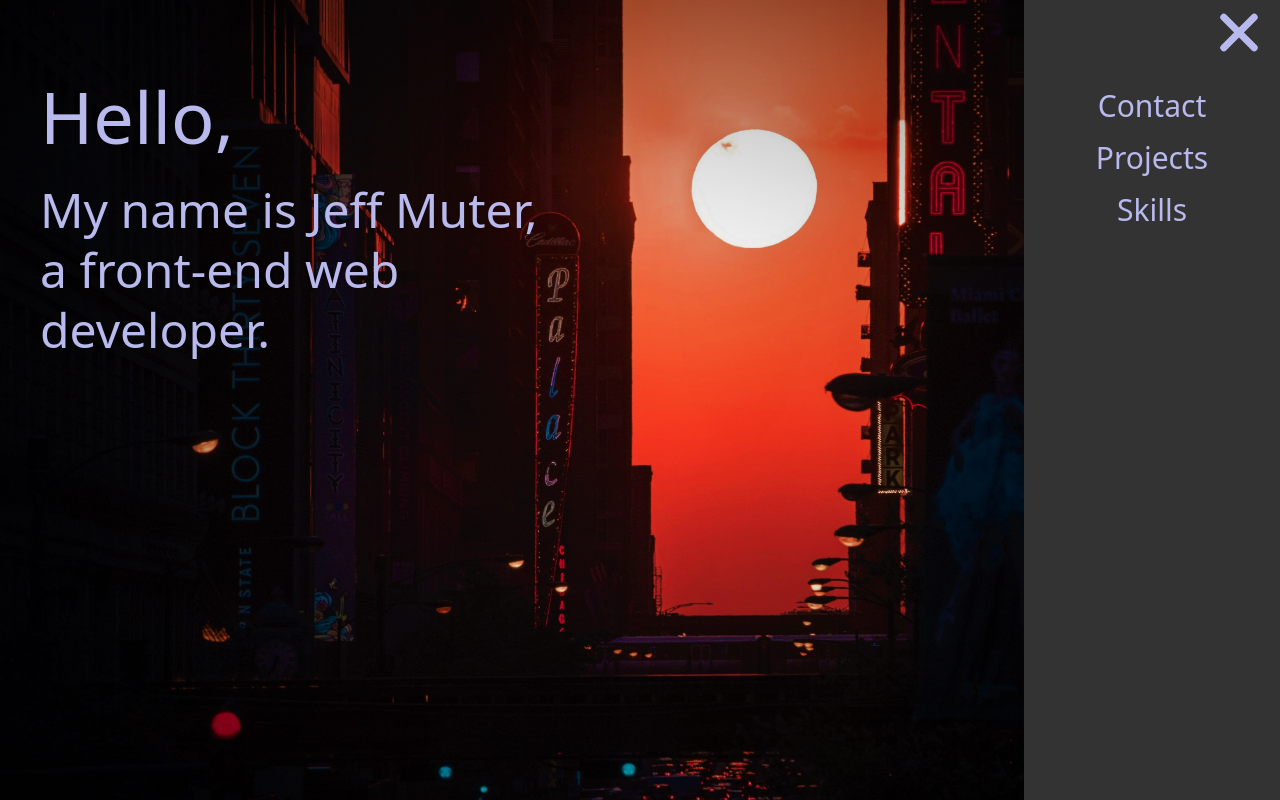
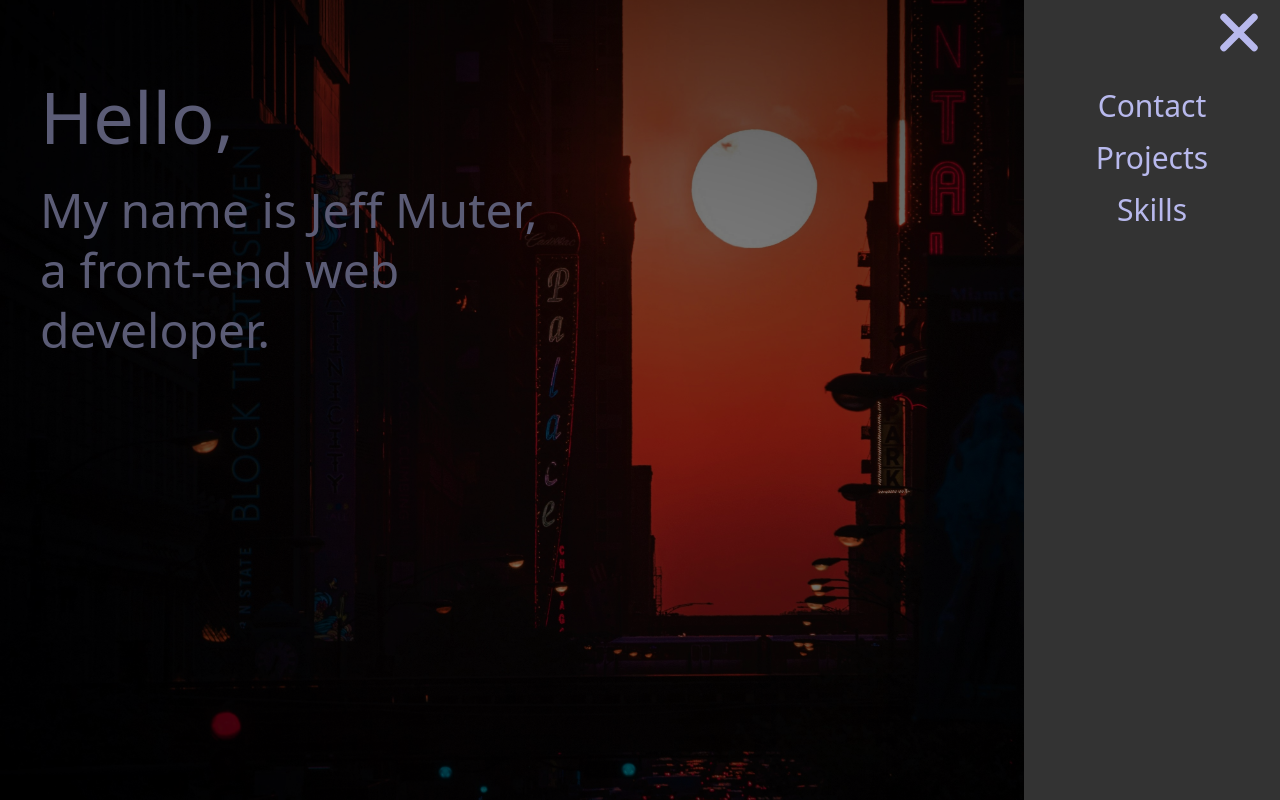
Before and after one commit to JeffMuter/jeffmuter-portfolio, a React (Create React App) app: page / in a window 1280 px wide. Both pictures are taken after a click on the element 1239 px from the left and 31 px from the top of the page. Shown: the top 800 px of the page. Built offline with nearby package versions, Linux system fonts and the light colour scheme.

Commit message:
tint when sidebar open

```diff
--- a/src/components/About/About.js
+++ b/src/components/About/About.js
@@ -3,8 +3,11 @@
 import { useState, useEffect } from "react";
 
 const About = (props) => {
+  //intro section that says who I am, what I do, and has a nice background image
+  //state change to check for mobile
   const [isMobile, setIsMobile] = useState(false);
 
+  //effect to check for the screen size.
   useEffect(() => {
     function handleResize() {
       setIsMobile(window.innerWidth <= 768);
@@ -16,11 +19,10 @@ const About = (props) => {
     return () => window.removeEventListener("resize", handleResize);
   }, []);
 
+  //changes the background for mobile because the background image makes it too difficult to read.
   const style = isMobile
     ? { backgroundColor: "#191919" }
     : { backgroundImage: "url(/background-home.jpg)" };
-  //intro section that says who I am, what I do, and has a nice background image
-  //{ backgroundImage: "url(/background-home.jpg)" }
 
   return (
     <section id="about" className="h-screen bg-cover bg-center" style={style}>
--- a/src/components/NavBar/NavBar.css
+++ b/src/components/NavBar/NavBar.css
@@ -10,7 +10,7 @@
     list-style: none;
     margin: 0;
     width: 100%;
-    z-index: 100;
+    z-index: 3;
     font-size: 3rem;
   }
 
@@ -35,7 +35,7 @@
       -o-transition: .5s ease-in-out;
       transition: .5s ease-in-out;
       cursor: pointer;
-      z-index: 2;
+      z-index: 4;
   }
 
   #burger span {
@@ -108,7 +108,7 @@
     right: 0;
     padding-top: 5rem;
     transition: transform 0.5s ease-out;
-    z-index: 1;
+    z-index: 3;
   }
 
   .sidebar {
@@ -127,3 +127,21 @@
     margin-top: 1rem;
     margin-bottom: 1rem;
   }
+
+  #overlay {
+    transition: opacity 0.2s ease-in-out;
+  }
+
+  .overlay {
+    position: fixed;
+    top: 0;
+    left: 0;
+    height: 100%;
+    width: 100%;
+    background-color: rgba(0, 0, 0, 0.5);
+    z-index: 2;
+  }
+
+  .overlay-hidden {
+    display: none;
+  }
--- a/src/components/NavBar/NavBar.js
+++ b/src/components/NavBar/NavBar.js
@@ -13,7 +13,7 @@ const NavBar = (props) => {
   // Render a list with two links, one for the Projects section and one for the Contact section that are scrolled to when clicked.
   return (
     //navbar container
-    <div className="w-screen h-screen absolute">
+    <div>
       {/* burger nav container */}
       <div id="burger" className={isOpen ? "open" : ""} onClick={handleClick}>
         <span></span>
@@ -21,6 +21,12 @@ const NavBar = (props) => {
         <span></span>
         <span></span>
       </div>
+      {/* tint overlay so that when the sidebar is open, the rest of the page has a tint */}
+      <div
+        id="overlay"
+        className={isOpen ? "overlay" : "overlay-hidden"}
+        onClick={handleClick}
+      ></div>
       {/* sidebar nav container */}
       <div id="sidebar" className={isOpen ? "side-open" : ""}>
         <aside className="sidebar" onClick={handleClick}>
```
